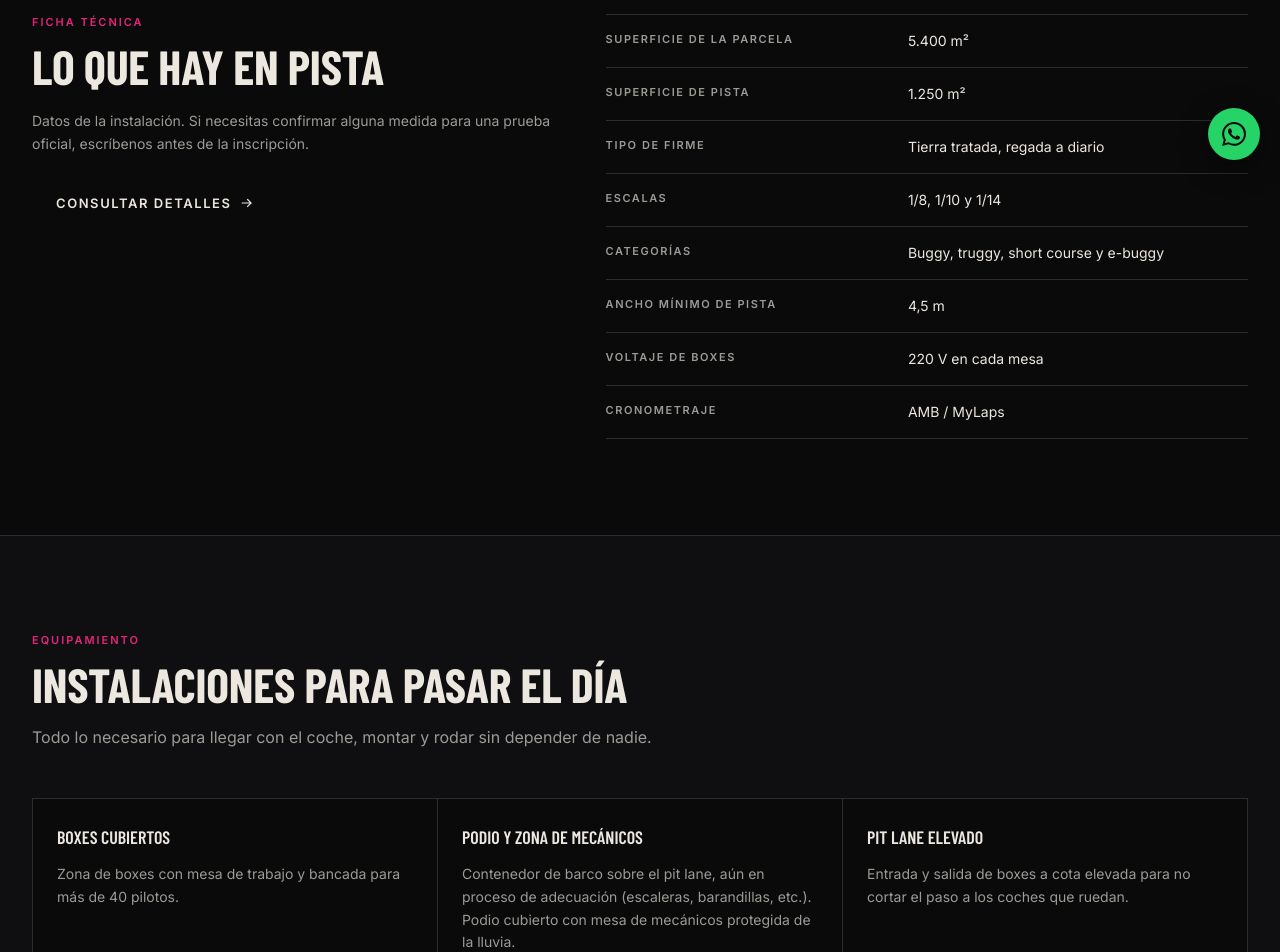
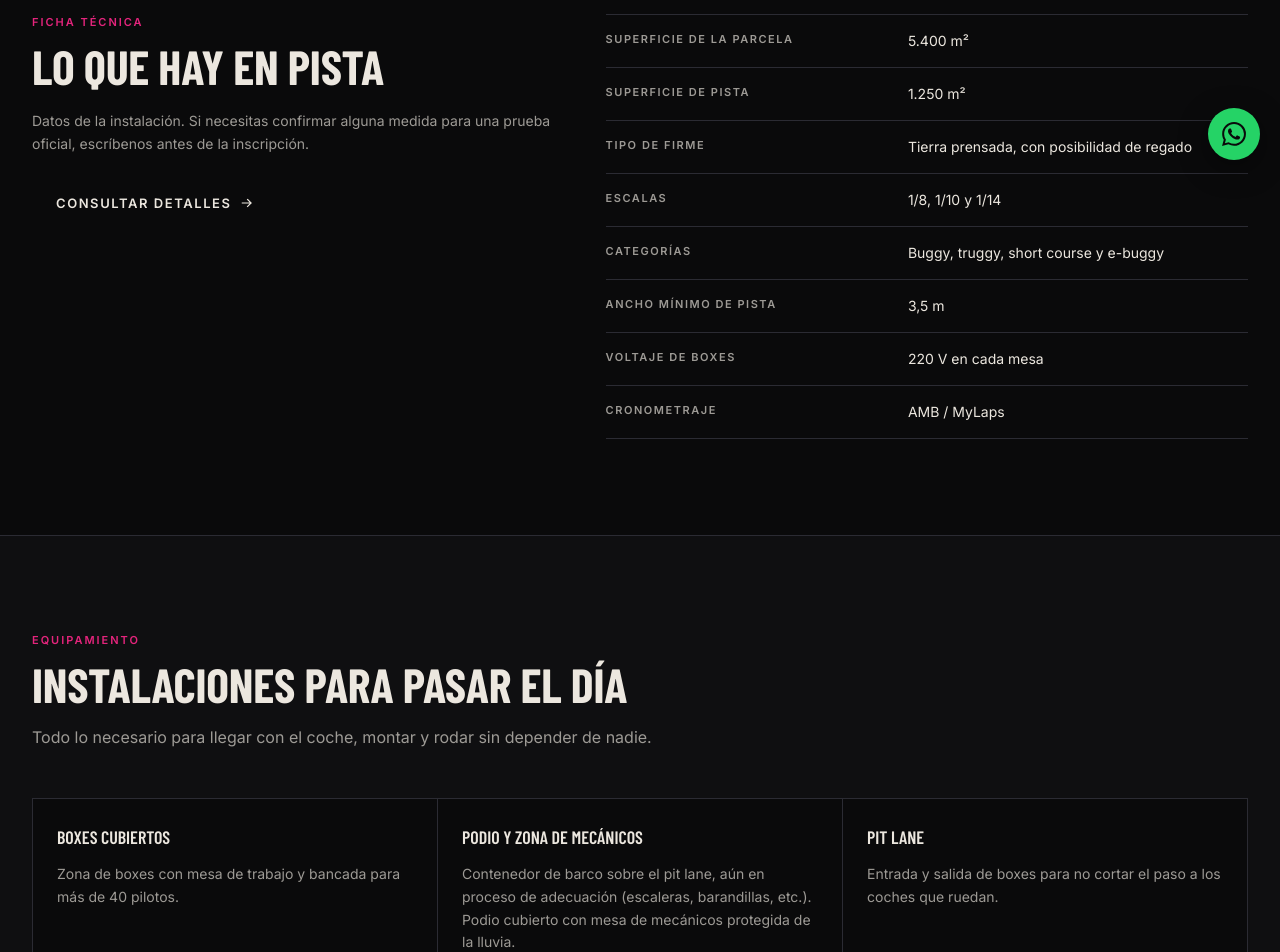
Before and after one commit to javifer89/web-circuito-rclavila, a Next.js app: page /el-circuito in a window 1280 px wide. Shown: the part 620-1572 px from the top of the page. Built offline with nearby package versions, Linux system fonts and the light colour scheme.

Commit message:
Actualizar TODOs y validar medidas de specs: quitar etiquetas TODO, validar ancho 3,5m, tipo de firme, mantener 220V boxes

```diff
--- a/src/content/circuito.ts
+++ b/src/content/circuito.ts
@@ -5,30 +5,34 @@
 export const specs = [
   { label: "Superficie de la parcela", value: "5.400 m²" },
   { label: "Superficie de pista", value: "1.250 m²" },
-  { label: "Tipo de firme", value: "Tierra tratada, regada a diario" },
+  { label: "Tipo de firme", value: "Tierra prensada, con posibilidad de regado" },
   { label: "Escalas", value: "1/8, 1/10 y 1/14" },
   { label: "Categorías", value: "Buggy, truggy, short course y e-buggy" },
-  { label: "Ancho mínimo de pista", value: "4,5 m" },
+  { label: "Ancho mínimo de pista", value: "3,5 m" },
   { label: "Voltaje de boxes", value: "220 V en cada mesa" },
   { label: "Cronometraje", value: "AMB / MyLaps" },
 ];
 
 export const facilities = [
+  //TODO: BOXES EN PROCESO
   {
     title: "Boxes cubiertos",
     description:
       "Zona de boxes con mesa de trabajo y bancada para más de 40 pilotos.",
   },
+  //todo: PODIO EN PROCESO, LA ZONA DE MECÁNICOS ESTARÁ EN UN FUTURO, AHORA MISMO SOLO DISPONEMOS DEL CONTENEDOR MARITIMO PARA HACER DE PODIO.
   {
     title: "Podio y zona de mecánicos",
     description:
       "Contenedor de barco sobre el pit lane, aún en proceso de adecuación (escaleras, barandillas, etc.). Podio cubierto con mesa de mecánicos protegida de la lluvia.",
   },
+  //TODO: REVISAR COMO ESTA PLANTEADA LA FRASE
   {
-    title: "Pit lane elevado",
+    title: "Pit lane",
     description:
-      "Entrada y salida de boxes a cota elevada para no cortar el paso a los coches que ruedan.",
+      "Entrada y salida de boxes para no cortar el paso a los coches que ruedan.",
   },
+  //todo: todavia no esta la zona de limpieza (agua y aire)
   {
     title: "Limpieza y carburación",
     description:
@@ -39,6 +43,7 @@ export const facilities = [
     description:
       "Torres de luz sobre pista y boxes para poder entrenar con luz artificial.",
   },
+  //TODO: todavia no hay servicios para los pilotos que acudan al circuito, el acceso sí que esta acotado por el vallado ya finalizado
   {
     title: "Servicios y acceso",
     description:
```
